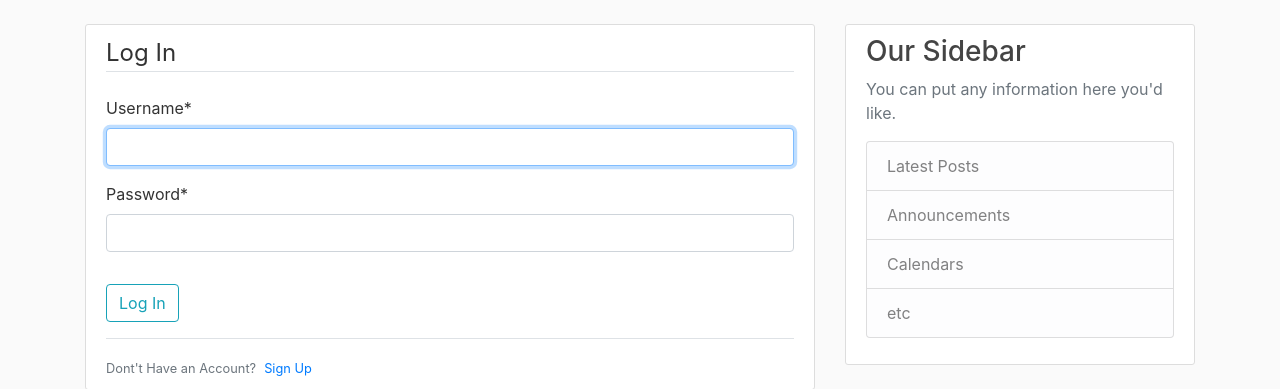
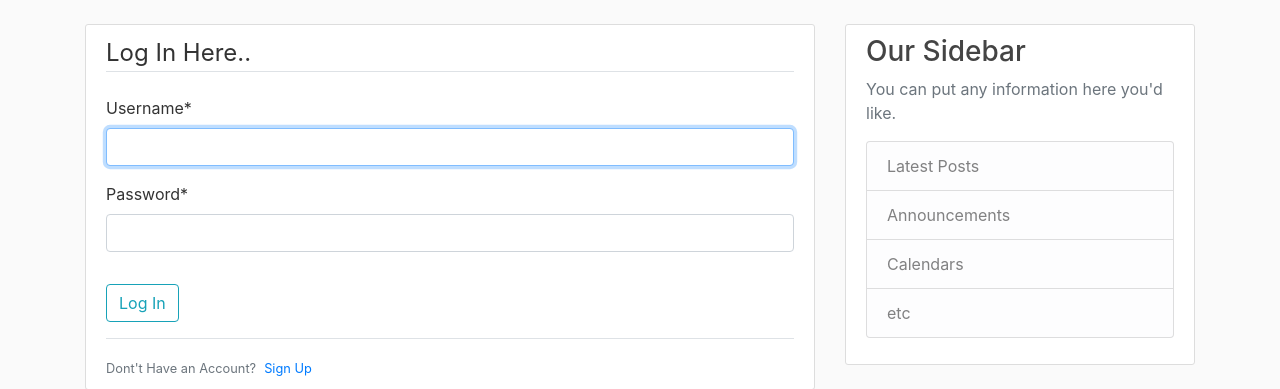
Before and after one commit to pran4948/blog_post_application, a Django app: page /login/ in a window 1280 px wide. Shown: the part 56-445 px from the top of the page. Run offline with Django 3.2, Linux system fonts and the light colour scheme; some libraries are stand-ins or nearby versions.

```diff
--- a/users/templates/users/login.html
+++ b/users/templates/users/login.html
@@ -5,10 +5,10 @@
       <form method="POST">
         {% csrf_token %}
         <fieldset class = "form-group">
-          <legend class = "border-bottom mb-4">Log In</legend>
+          <legend class = "border-bottom mb-4">Log In Here..</legend>
           {{ form|crispy }}
         </fieldset>
-        <div class="form-group">
+        <div class="form-group" id="unique-id">
           <button type="submit" class="btn btn-outline-info">Log In</button>
         </div>
       </form>
```
Also changed, not shown: media/profile_pics/pepe.jpg (added).
